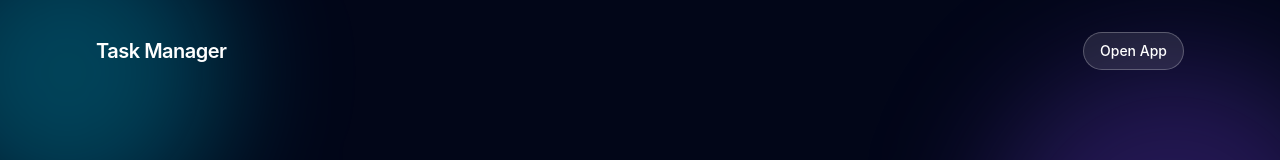
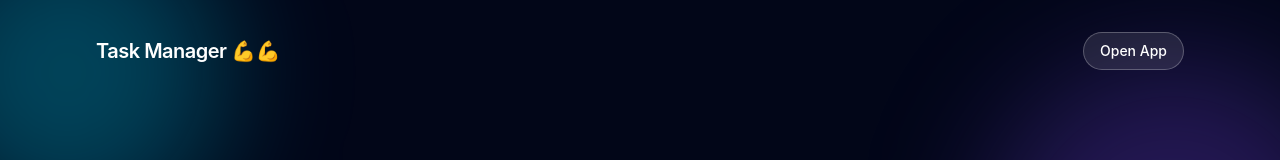
Before and after one commit to TamilvaaniDR/docker-compose-integration-pipeline, a React (Vite) app in the folder Frontend/: page / in a window 1280 px wide. Shown: the top 160 px of the page. Built offline with nearby package versions, Linux system fonts and the light colour scheme.

Commit message:
Added JUnit reports

```diff
--- a/Frontend/src/pages/HomePage.jsx
+++ b/Frontend/src/pages/HomePage.jsx
@@ -10,7 +10,7 @@ function HomePage() {
       <div className="relative mx-auto flex min-h-screen w-full max-w-6xl flex-col px-5 py-8 sm:px-8">
         <header className="fade-in-up flex items-center justify-between">
           <h1 className="text-lg font-semibold tracking-tight text-white sm:text-xl">
-            Task Manager
+            Task Manager 💪💪
           </h1>
           <Link
             to="/tasks"
```
